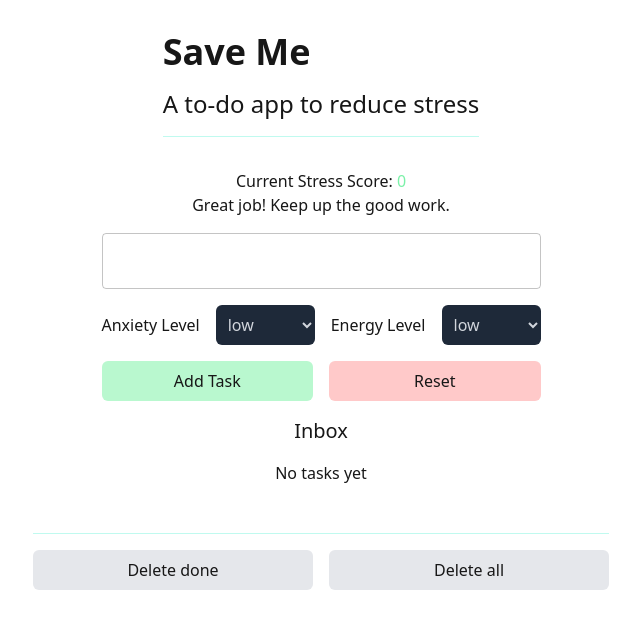
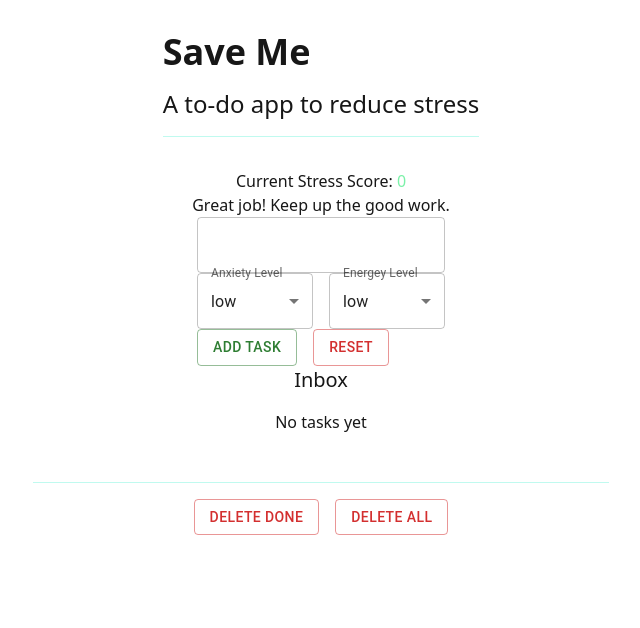
Before and after one commit to kawaiier/save-me, a Next.js app: page / in a window 1280 px wide. Shown: the top 628 px of the page, without its empty margins (319-959 px from the left). Built offline with nearby package versions, Linux system fonts and the light colour scheme.

Commit message:
Metrial design update

```diff
--- a/app/components/Button.tsx
+++ b/app/components/Button.tsx
@@ -1,3 +1,5 @@
+import { Button } from "@mui/material";
+
 interface ButtonProps extends React.ButtonHTMLAttributes<HTMLButtonElement> {
   children: React.ReactNode;
   type?: "submit" | "reset" | "button";
@@ -5,23 +7,19 @@ interface ButtonProps extends React.ButtonHTMLAttributes<HTMLButtonElement> {
 }
 
 const BUTTON_STYLE: Record<"submit" | "reset" | "button", string> = {
-  submit: "bg-green-200 hover:bg-green-500",
-  reset: "bg-red-200 hover:bg-red-500",
-  button: "bg-gray-200 hover:bg-gray-500",
+  submit: "success",
+  reset: "error",
+  button: "primary",
 };
 
-export default function Button({
+export default function StyledButton({
   children,
   type = "button",
   onClick,
 }: ButtonProps) {
   return (
-    <button
-      className={`p-2 rounded-md hover:cursor-pointer w-full dark:text-black ${BUTTON_STYLE[type]}`}
-      type={type}
-      onClick={onClick}
-    >
+    <Button color={BUTTON_STYLE[type]} onClick={onClick} variant="outlined">
       {children}
-    </button>
+    </Button>
   );
 }
--- a/app/components/LevelDropdown.tsx
+++ b/app/components/LevelDropdown.tsx
@@ -1,22 +1,28 @@
 import { Level, LEVELS } from "../types";
+import Select, { SelectChangeEvent } from "@mui/material/Select";
+import { FormControl, InputLabel, MenuItem } from "@mui/material";
 
 interface LevelDropdownProps {
   level: Level;
-  onChange: (event: React.ChangeEvent<HTMLSelectElement>) => void;
+  onChange: (event: SelectChangeEvent) => void;
+  label: string;
 }
 
-export default function LevelDropdown({ level, onChange }: LevelDropdownProps) {
+export default function LevelDropdown({
+  level,
+  onChange,
+  label,
+}: LevelDropdownProps) {
   return (
-    <select
-      className="p-2 rounded-md hover:cursor-pointer bg-gray-800 text-gray-300"
-      value={level}
-      onChange={onChange}
-    >
-      {LEVELS.map((level: Level) => (
-        <option key={level} value={level}>
-          {level}
-        </option>
-      ))}
-    </select>
+    <FormControl fullWidth>
+      <InputLabel id={label}>{label}</InputLabel>
+      <Select value={level} id={label} onChange={onChange}>
+        {LEVELS.map((level: Level) => (
+          <MenuItem key={level} value={level}>
+            {level}
+          </MenuItem>
+        ))}
+      </Select>
+    </FormControl>
   );
 }
--- a/app/components/TaskCreator.tsx
+++ b/app/components/TaskCreator.tsx
@@ -1,10 +1,11 @@
 "use client";
 
 import { FormEvent, ChangeEvent } from "react";
-import Button from "./Button";
 import { Level } from "../types";
 import LevelDropdown from "./LevelDropdown";
 import TaskTitleInput from "./TaskTitleInput";
+import { FormControl, SelectChangeEvent } from "@mui/material";
+import StyledButton from "./Button";
 
 interface TaskInputProps {
   onAddTask: (value1: string, value2: Level, value3: Level) => void;
@@ -40,38 +41,40 @@ export default function TaskInput({
     setCurrentAnxietyLevel("low");
   }
 
-  function handleEnergyChange(e: ChangeEvent<HTMLSelectElement>) {
+  function handleEnergyChange(e: SelectChangeEvent) {
     setCurrentEnergyLevel(e.target.value as Level);
   }
 
-  function handleAnxietyChange(e: ChangeEvent<HTMLSelectElement>) {
+  function handleAnxietyChange(e: SelectChangeEvent) {
     setCurrentAnxietyLevel(e.target.value as Level);
   }
 
   return (
-    <form onSubmit={handleSubmit} className="p-4 flex flex-col gap-4">
+    <FormControl>
       <TaskTitleInput
         currentTaskTitle={currentTaskTitle}
         onChange={setCurrentTaskTitle}
       />
       <div className="flex gap-4 items-center">
-        <label>Anxiety Level</label>
         <LevelDropdown
           level={currentAnxietyLevel}
           onChange={handleAnxietyChange}
+          label="Anxiety Level"
         />
-        <label>Energy Level</label>
         <LevelDropdown
           level={currentEnergyLevel}
           onChange={handleEnergyChange}
+          label="Energey Level"
         />
       </div>
       <div className="flex gap-4 items-center">
-        <Button type={"submit"}>Add Task</Button>
-        <Button type={"reset"} onClick={handleReset}>
+        <StyledButton type={"submit"} onClick={handleSubmit}>
+          Add Task
+        </StyledButton>
+        <StyledButton type={"reset"} onClick={handleReset}>
           Reset
-        </Button>
+        </StyledButton>
       </div>
-    </form>
+    </FormControl>
   );
 }
--- a/app/components/TaskItem.tsx
+++ b/app/components/TaskItem.tsx
@@ -8,6 +8,8 @@ import IconButton from "@mui/material/IconButton";
 import Checkbox from "@mui/material/Checkbox";
 import ElectricBoltIcon from "@mui/icons-material/ElectricBolt";
 import PsychologyIcon from "@mui/icons-material/Psychology";
+import { Box, Modal, Typography } from "@mui/material";
+import { useState } from "react";
 
 interface TaskProps {
   task: Task;
@@ -17,6 +19,18 @@ interface TaskProps {
   anxietyLevel: Level;
 }
 
+const style = {
+  position: "absolute",
+  top: "50%",
+  left: "50%",
+  transform: "translate(-50%, -50%)",
+  width: 400,
+  bgcolor: "background.paper",
+  border: "2px solid #000",
+  boxShadow: 24,
+  p: 4,
+};
+
 export default function TaskItem({
   task,
   onToggleDone,
@@ -24,6 +38,10 @@ export default function TaskItem({
   energyLevel,
   anxietyLevel,
 }: TaskProps) {
+  const [open, setOpen] = useState(false);
+  const handleOpen = () => setOpen(true);
+  const handleClose = () => setOpen(false);
+
   const energyScore = 10 * (LEVELS.indexOf(energyLevel) + 1);
   const anxietyScore = 10 * (LEVELS.indexOf(anxietyLevel) + 1);
 
@@ -56,7 +74,7 @@ export default function TaskItem({
         </LevelLabel>
         {anxietyLevel != "low" && (
           <Tooltip title="I need help with this task">
-            <IconButton color="primary">
+            <IconButton color="primary" onClick={handleOpen}>
               <PsychologyAltIcon />
             </IconButton>
           </Tooltip>
@@ -66,6 +84,21 @@ export default function TaskItem({
             <HighlightOffIcon />
           </IconButton>
         </Tooltip>
+        <Modal
+          open={open}
+          onClose={handleClose}
+          aria-labelledby="modal-modal-title"
+          aria-describedby="modal-modal-description"
+        >
+          <Box sx={style}>
+            <Typography id="modal-modal-title" variant="h6" component="h2">
+              I'll help you with task
+            </Typography>
+            <Typography id="modal-modal-description" sx={{ mt: 2 }}>
+              Just do it ;)
+            </Typography>
+          </Box>
+        </Modal>
       </div>
     </div>
   );
--- a/app/page.tsx
+++ b/app/page.tsx
@@ -2,8 +2,8 @@
 import TaskCreator from "./components/TaskCreator";
 import TaskItem from "./components/TaskItem";
 import { useEffect, useState } from "react";
-import Button from "./components/Button";
 import { Task, Level, LEVELS } from "./types";
+import StyledButton from "./components/Button";
 
 export default function Home() {
   const [currentTaskTitle, setCurrentTaskTitle] = useState<string>("");
@@ -26,6 +26,7 @@ export default function Home() {
         anxietyLevel,
       },
     ]);
+    console.log(taskTitle, energyLevel, anxietyLevel);
     setCurrentTaskTitle("");
   }
 
@@ -120,8 +121,12 @@ export default function Home() {
         </div>
       </main>
       <footer className="mt-6 w-full max-w-xl border-t border-teal-200/60 pt-4 flex justify-center gap-4 dark:text-black">
-        <Button onClick={onDeleteDone}>Delete done</Button>
-        <Button onClick={onDeleteAll}>Delete all</Button>
+        <StyledButton onClick={onDeleteDone} type="reset">
+          Delete done
+        </StyledButton>
+        <StyledButton onClick={onDeleteAll} type="reset">
+          Delete all
+        </StyledButton>
       </footer>
     </div>
   );
```
